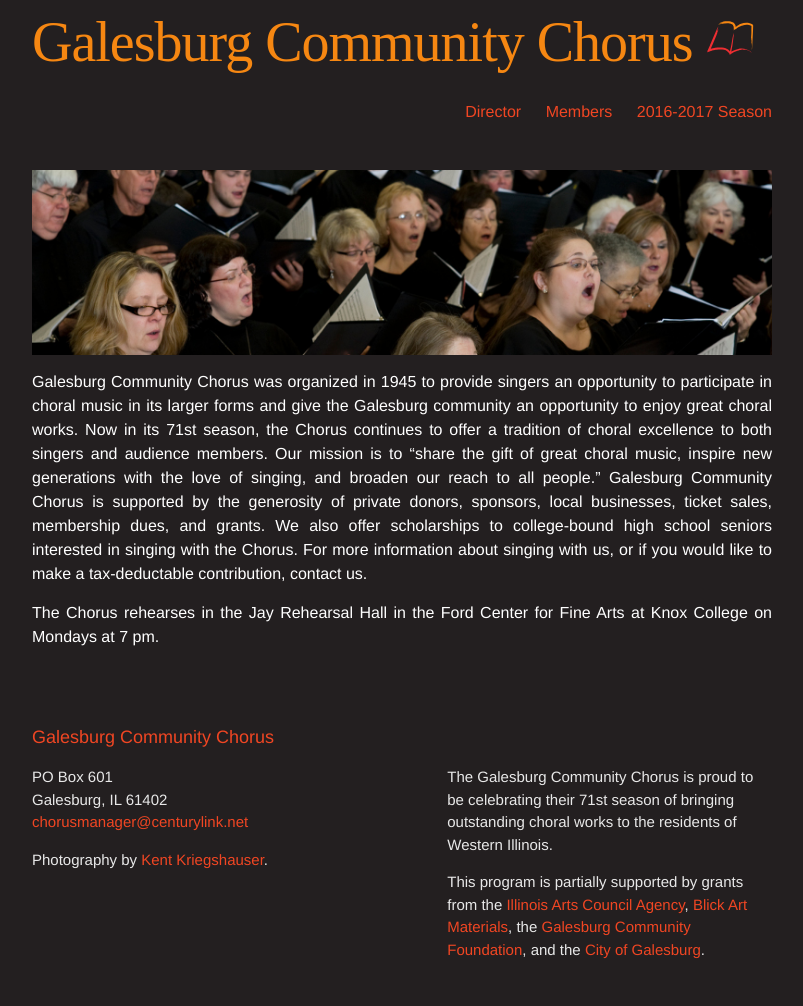
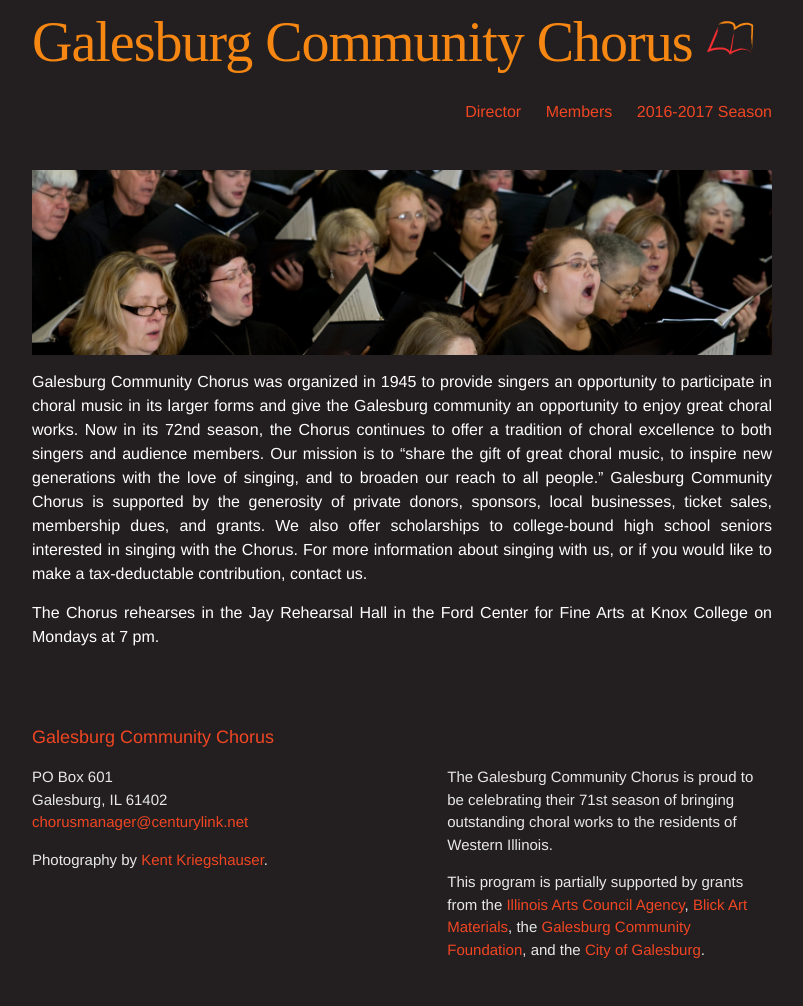
Before and after one commit to galesburgchorus/galesburgchorus.github.io, a Jekyll site: the page built from index.md, in a window 1280 px wide. Shown: the whole page, without its empty margins (238-1041 px from the left). Built offline with Jekyll 4.4.1, drawn with Linux system fonts in a browser that asks for light colours; some web fonts are replaced.

Commit message:
Updated index.md

```diff
--- a/index.md
+++ b/index.md
@@ -10,10 +10,10 @@ published: true
 
 Galesburg Community Chorus was organized in 1945 to provide singers an opportunity
 to participate in choral music in its larger forms and give the Galesburg community an
-opportunity to enjoy great choral works. Now in its 71st season, the Chorus continues to
+opportunity to enjoy great choral works. Now in its 72nd season, the Chorus continues to
 offer a tradition of choral excellence to both singers and audience members. Our mission
-is to “share the gift of great choral music, inspire new generations with the love of singing,
-and broaden our reach to all people.” Galesburg Community Chorus is supported by the
+is to “share the gift of great choral music, to inspire new generations with the love of singing,
+and to broaden our reach to all people.” Galesburg Community Chorus is supported by the
 generosity of private donors, sponsors, local businesses, ticket sales, membership dues,
 and grants. We also offer scholarships to college-bound high school seniors interested in
 singing with the Chorus. For more information about singing with us, or if you would like to
```
